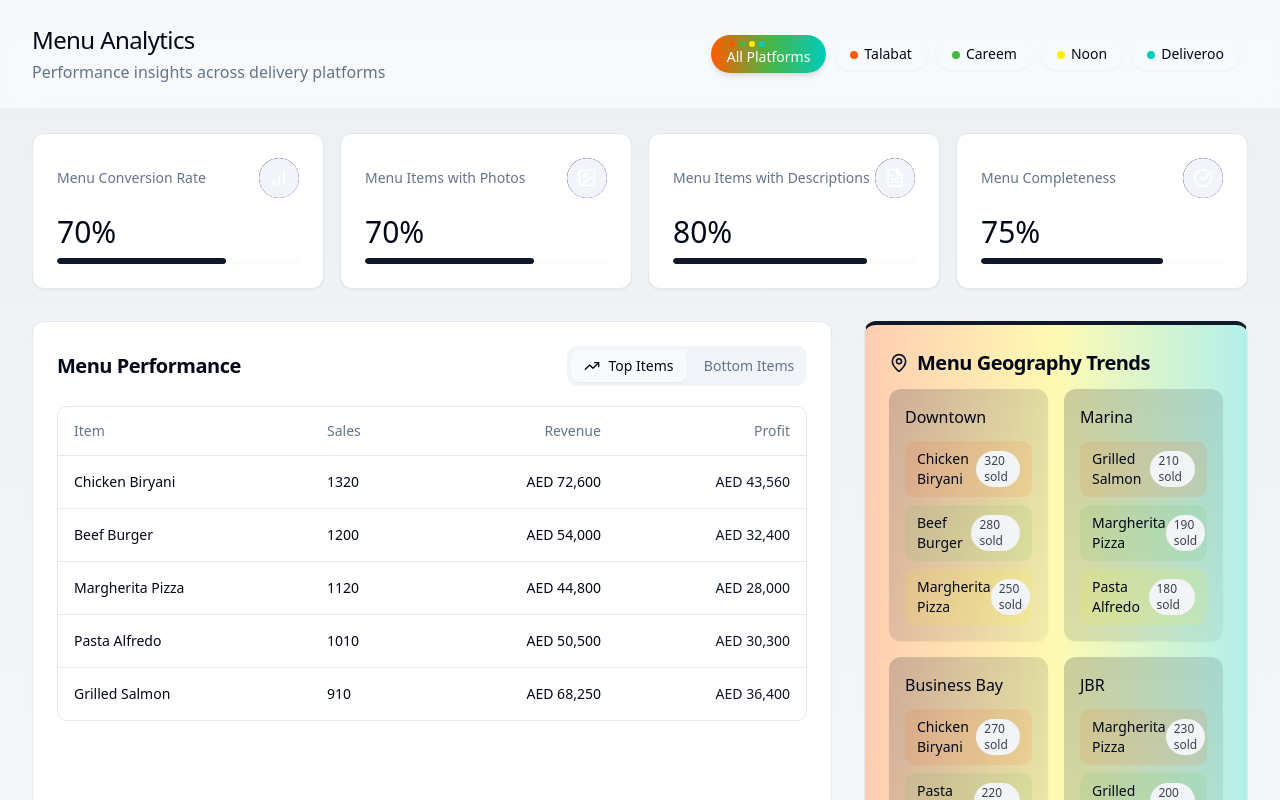
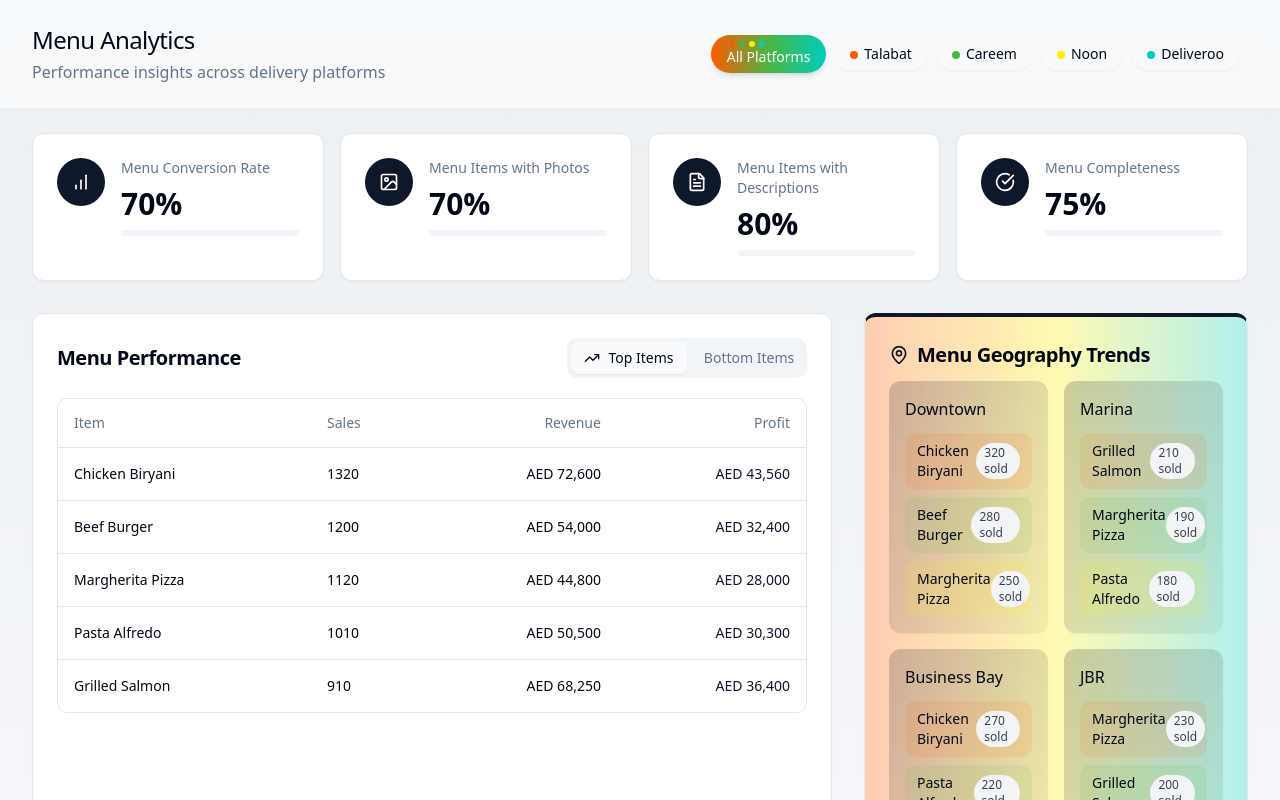
Before and after one commit to AB00k/flavor-analytics-hub-36, a React (Vite) app: page / in a window 1280 px wide. Shown: the top 800 px of the page. Built offline with nearby package versions, Linux system fonts and the light colour scheme.

Commit message:
Update Metric Cards appearance
Update the appearance of the metric cards to match a new design.

```diff
--- a/src/components/AnimatedBar.tsx
+++ b/src/components/AnimatedBar.tsx
@@ -1,6 +1,7 @@
 
-import { useEffect, useRef } from 'react';
+import { useEffect, useState } from 'react';
 import { cn } from '@/lib/utils';
+import { Progress } from '@/components/ui/progress';
 
 interface AnimatedBarProps {
   value: number;
@@ -23,13 +24,28 @@ export const AnimatedBar = ({
   showValue = false,
   label
 }: AnimatedBarProps) => {
-  const barRef = useRef<HTMLDivElement>(null);
+  const [progressValue, setProgressValue] = useState(animated ? 0 : value);
 
   useEffect(() => {
-    if (barRef.current) {
-      barRef.current.style.setProperty('--progress-width', `${(value / maxValue) * 100}%`);
+    if (animated) {
+      const timer = setTimeout(() => {
+        setProgressValue(value);
+      }, 300);
+      return () => clearTimeout(timer);
     }
-  }, [value, maxValue]);
+  }, [animated, value]);
+
+  // Convert color class to CSS variable value
+  const getProgressColor = () => {
+    switch(color) {
+      case 'bg-platform-talabat': return '#FF5A00';
+      case 'bg-platform-careem': return '#4BB543';
+      case 'bg-platform-noon': return '#FEEE00';
+      case 'bg-platform-deliveroo': return '#00CCBC';
+      case 'bg-primary': return 'hsl(var(--primary))';
+      default: return 'hsl(var(--primary))';
+    }
+  };
 
   return (
     <div className="w-full">
@@ -39,23 +55,16 @@ export const AnimatedBar = ({
           {showValue && <span className="font-medium">{value}%</span>}
         </div>
       )}
-      <div
-        className={cn("w-full rounded-full bg-muted/30 overflow-hidden", className)}
-        style={{ height: `${height}px` }}
-      >
-        <div
-          ref={barRef}
-          className={cn(
-            color,
-            "h-full rounded-full",
-            animated ? "animate-progress-fill" : ""
-          )}
-          style={{
-            width: animated ? '0%' : `${(value / maxValue) * 100}%`,
-            transition: animated ? 'none' : 'width 0.5s ease-out'
-          }}
-        ></div>
-      </div>
+
+      <Progress
+        value={progressValue}
+        className={cn("bg-muted/30", className)}
+        style={{
+          height: `${height}px`,
+          '--progress-background': getProgressColor()
+        } as React.CSSProperties}
+      />
+
       {!label && showValue && (
         <div className="mt-1 text-xs text-right text-muted-foreground">
           {value}%
--- a/src/components/MetricCard.tsx
+++ b/src/components/MetricCard.tsx
@@ -2,8 +2,7 @@
 import { useEffect, useState } from 'react';
 import { Card, CardContent } from '@/components/ui/card';
 import { cn } from '@/lib/utils';
-import AnimatedBar from './AnimatedBar';
-import { Avatar, AvatarFallback } from '@/components/ui/avatar';
+import { Progress } from '@/components/ui/progress';
 
 interface MetricCardProps {
   title: string;
@@ -14,6 +13,7 @@ interface MetricCardProps {
   barColor?: string;
   isPercentage?: boolean;
   index?: number; // For staggered animation
+  trend?: { value: number; isPositive: boolean };
 }
 
 export const MetricCard = ({
@@ -24,9 +24,11 @@ export const MetricCard = ({
   showBar = false,
   barColor = "bg-primary",
   isPercentage = false,
-  index = 0
+  index = 0,
+  trend
 }: MetricCardProps) => {
   const [isVisible, setIsVisible] = useState(false);
+  const [progressValue, setProgressValue] = useState(0);
 
   useEffect(() => {
     const timer = setTimeout(() => {
@@ -36,6 +38,14 @@ export const MetricCard = ({
     return () => clearTimeout(timer);
   }, [index]);
 
+  useEffect(() => {
+    if (isVisible && showBar) {
+      setTimeout(() => {
+        setProgressValue(value);
+      }, 300);
+    }
+  }, [isVisible, value, showBar]);
+
   // Determine icon background color based on barColor
   const getIconBgColor = () => {
     switch(barColor) {
@@ -43,7 +53,7 @@ export const MetricCard = ({
       case 'bg-platform-careem': return 'bg-[#4BB543]';
       case 'bg-platform-noon': return 'bg-[#FEEE00]';
       case 'bg-platform-deliveroo': return 'bg-[#00CCBC]';
-      default: return 'bg-gradient-to-br from-primary to-purple-600';
+      default: return 'bg-primary';
     }
   };
 
@@ -54,6 +64,17 @@ export const MetricCard = ({
     return 'text-white';
   };
 
+  // Get progress bar color
+  const getProgressColor = () => {
+    switch(barColor) {
+      case 'bg-platform-talabat': return 'bg-[#FF5A00]';
+      case 'bg-platform-careem': return 'bg-[#4BB543]';
+      case 'bg-platform-noon': return 'bg-[#FEEE00]';
+      case 'bg-platform-deliveroo': return 'bg-[#00CCBC]';
+      default: return 'bg-primary';
+    }
+  };
+
   return (
     <Card className={cn(
       "overflow-hidden h-full transition-all duration-500 hover:shadow-md",
@@ -62,34 +83,52 @@ export const MetricCard = ({
       className
     )}>
       <CardContent className="p-6">
-        <div className="flex items-center justify-between mb-4">
-          <h3 className="text-sm font-medium text-muted-foreground">{title}</h3>
+        <div className="flex items-start gap-4">
+          {/* Left side - Icon */}
           {icon && (
-            <Avatar className={cn(
-              "h-10 w-10",
+            <div className={cn(
+              "h-12 w-12 rounded-full flex items-center justify-center shrink-0",
               getIconBgColor()
             )}>
-              <AvatarFallback className={getIconTextColor()}>
+              <div className={getIconTextColor()}>
                 {icon}
-              </AvatarFallback>
-            </Avatar>
+              </div>
+            </div>
           )}
+
+          {/* Right side - Content */}
+          <div className="space-y-2 flex-1">
+            {/* Trend indicator if provided */}
+            {trend && (
+              <div className={cn(
+                "text-xs font-medium",
+                trend.isPositive ? "text-green-500" : "text-red-500"
+              )}>
+                {trend.isPositive ? "↗" : "↘"} {trend.value > 0 ? "+" : ""}{trend.value}
               </div>
+            )}
 
-        <div className="space-y-2">
-          <p className="text-3xl font-light">
+            {/* Title */}
+            <h3 className="text-sm font-medium text-muted-foreground">{title}</h3>
+
+            {/* Value */}
+            <p className="text-3xl font-bold">
               {isPercentage ? `${value}%` : value.toLocaleString()}
             </p>
 
+            {/* Progress bar */}
             {showBar && (
-            <div className="mt-4">
-              <AnimatedBar
-                value={value}
-                color={barColor}
-                height={6}
+              <div className="mt-3">
+                <Progress
+                  value={progressValue}
+                  className="h-1.5 bg-muted"
+                  style={{
+                    '--progress-background': getProgressColor()
+                  } as React.CSSProperties}
                 />
               </div>
             )}
+          </div>
         </div>
       </CardContent>
     </Card>
--- a/src/components/ui/progress.tsx
+++ b/src/components/ui/progress.tsx
@@ -1,3 +1,4 @@
+
 import * as React from "react"
 import * as ProgressPrimitive from "@radix-ui/react-progress"
 
@@ -16,8 +17,11 @@ const Progress = React.forwardRef<
     {...props}
   >
     <ProgressPrimitive.Indicator
-      className="h-full w-full flex-1 bg-primary transition-all"
-      style={{ transform: `translateX(-${100 - (value || 0)}%)` }}
+      className="h-full w-full flex-1 transition-all"
+      style={{
+        transform: `translateX(-${100 - (value || 0)}%)`,
+        backgroundColor: 'var(--progress-background, hsl(var(--primary)))'
+      }}
     />
   </ProgressPrimitive.Root>
 ))
```
Lines whose indentation alone changed are shown as unchanged.
